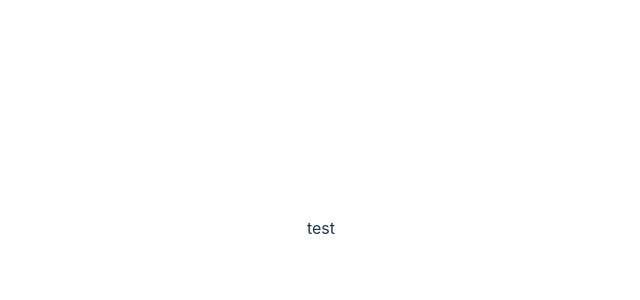
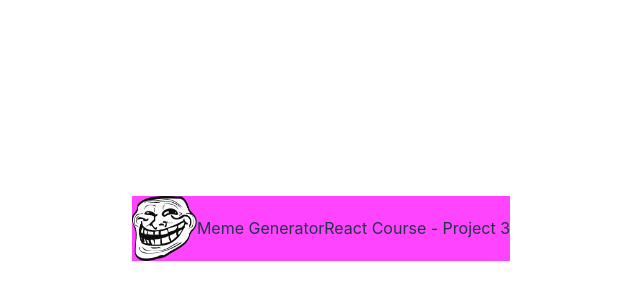
Before and after one commit to thetrekmen/meme-generator, a React (Vite) app: page / in a window 1280 px wide. Shown: the part 172-472 px from the top of the page, without its empty margins (319-959 px from the left). Built offline with nearby package versions, Linux system fonts and the light colour scheme.

Commit message:
first pass at header

```diff
--- a/src/App.jsx
+++ b/src/App.jsx
@@ -6,7 +6,11 @@ import Header from './Components/Header/Header';
 export default function App() {
   return (
     <div className="App">
-      <Header />
+      <Header
+        trollFace="./src/assets/trollface.png"
+        headerTitle="Meme Generator"
+        headerTitle2="React Course - Project 3"
+        />
     </div>
   )
 };
--- a/src/Components/Header/Header.css
+++ b/src/Components/Header/Header.css
@@ -3,4 +3,10 @@
     justify-content: space-between;
     align-items: center;
     height: 65px;
+    background-color: #f4ff;
 }
+
+.header--img {
+    height: 65px;
+    width: 65px;
+}
--- a/src/Components/Header/Header.jsx
+++ b/src/Components/Header/Header.jsx
@@ -1,10 +1,12 @@
 import React from 'react';
 import './Header.css';
 
-export default function Header() {
+export default function Header(props) {
     return (
         <div className='header-container' >
-            test
+            <img className='header--img' src={props.trollFace} alt="" />
+            <p className='header--title' >{props.headerTitle}</p>
+            <p className='header--title2' >{props.headerTitle2}</p>
         </div>
     )
 }
```
Also changed, not shown: src/assets/trollface.png (added).
